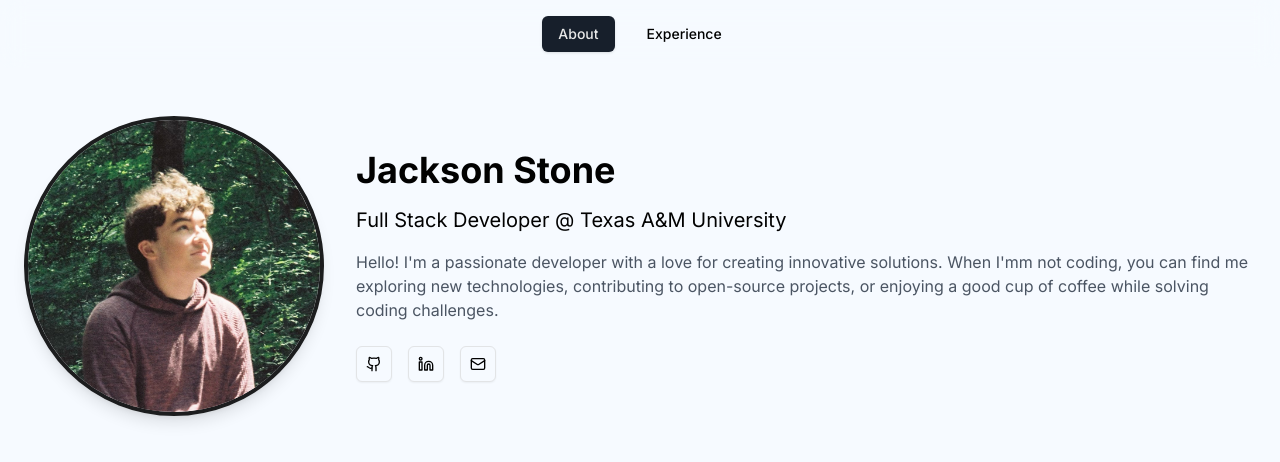
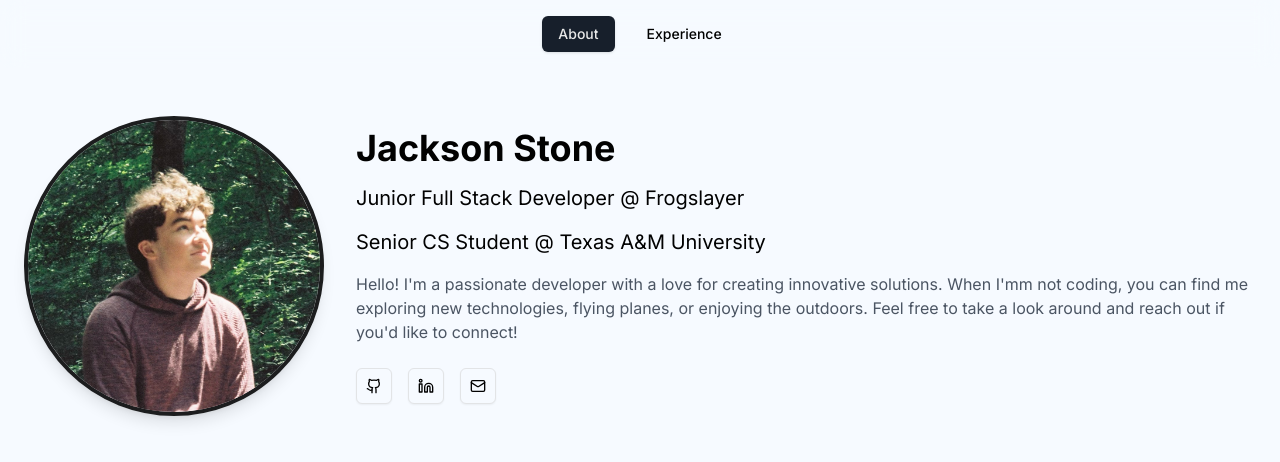
Before and after one commit to jacksors/portfolio, a Next.js app: page /about in a window 1280 px wide. Shown: the top 462 px of the page. Built offline with nearby package versions, Linux system fonts and the light colour scheme.

Commit message:
Update bio

```diff
--- a/app/about/page.tsx
+++ b/app/about/page.tsx
@@ -33,11 +33,12 @@ const Page = () => {
         />
         <div>
           <h1 className="text-4xl font-bold mb-4">Jackson Stone</h1>
-          <p className="text-xl mb-4">Full Stack Developer @ Texas A&M University</p>
+          <p className="text-xl mb-4">Junior Full Stack Developer @ Frogslayer</p>
+          <p className="text-xl mb-4">Senior CS Student @ Texas A&M University</p>
           <p className="text-gray-600 dark:text-gray-300 mb-6">
             Hello! I&apos;m a passionate developer with a love for creating innovative solutions.
-            When I&apos;mm not coding, you can find me exploring new technologies, contributing to open-source projects,
-            or enjoying a good cup of coffee while solving coding challenges.
+            When I&apos;mm not coding, you can find me exploring new technologies, flying planes, or enjoying the outdoors.
+            Feel free to take a look around and reach out if you&apos;d like to connect!
           </p>
           <div className="flex space-x-4">
             <Button variant="outline" size="icon">
```
